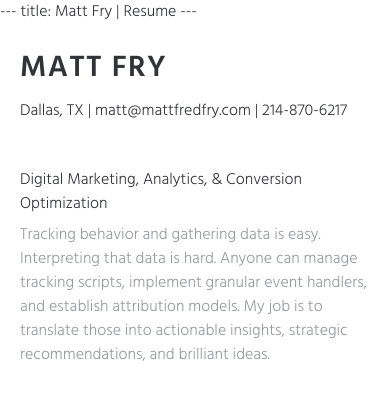
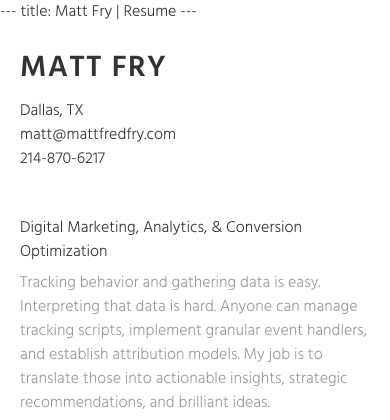
Before and after one commit to mattfredfry/mattfredfry.github.io, a PHP site: page /resume.html in a window 390 px wide. Shown: the top 420 px of the page. Run offline with PHP 8.4, Linux system fonts and the light colour scheme; some libraries are stand-ins or nearby versions.

Commit message:
Updating resume and resume styles

```diff
--- a/css/main.css
+++ b/css/main.css
@@ -254,7 +254,7 @@ header {
 
 .info ul {
   list-style: none;
-  padding-left: 15px;
+  padding: 0 0 15px 15px;
   font-style: italic;
 }
 
--- a/css/resume.css
+++ b/css/resume.css
@@ -189,6 +189,20 @@ input[type=checkbox] {
 
 .email:hover {
   color:aqua;
+}
+.sep {
+    display: inline;
+  }
+.break {
+    display: none;
+  }
+@media (max-width:480px) {
+  .sep {
+    display: none;
+  }
+  .break {
+    display: inline;
+  }
 }
 @media (max-width:620px) {
     .editor-content, .inner-wrap, .privacy-policy-wrap, .settings-wrap, .standard-resume .sr-section, .standard-resume>header {
--- a/resume.html
+++ b/resume.html
@@ -18,7 +18,7 @@ title: Matt Fry | Resume
     <div class="standard-resume">
       <header>
         <h1>Matt Fry</h1>
-        <p>Dallas, TX | <a href="mailto:matt@mattfredfry.com" class="email">matt@mattfredfry.com</a> | 214-870-6217</p>
+        <p>Dallas, TX<span class="sep"> | </span><span class="break"><br></span><a href="mailto:matt@mattfredfry.com" class="email">matt@mattfredfry.com</a><span class="sep"> | </span><span class="break"><br></span>214-870-6217</p>
       </header>
       <section class="sr-section summary">
         <p class="label">Digital Marketing, Analytics, &amp; Conversion Optimization</p>
```
